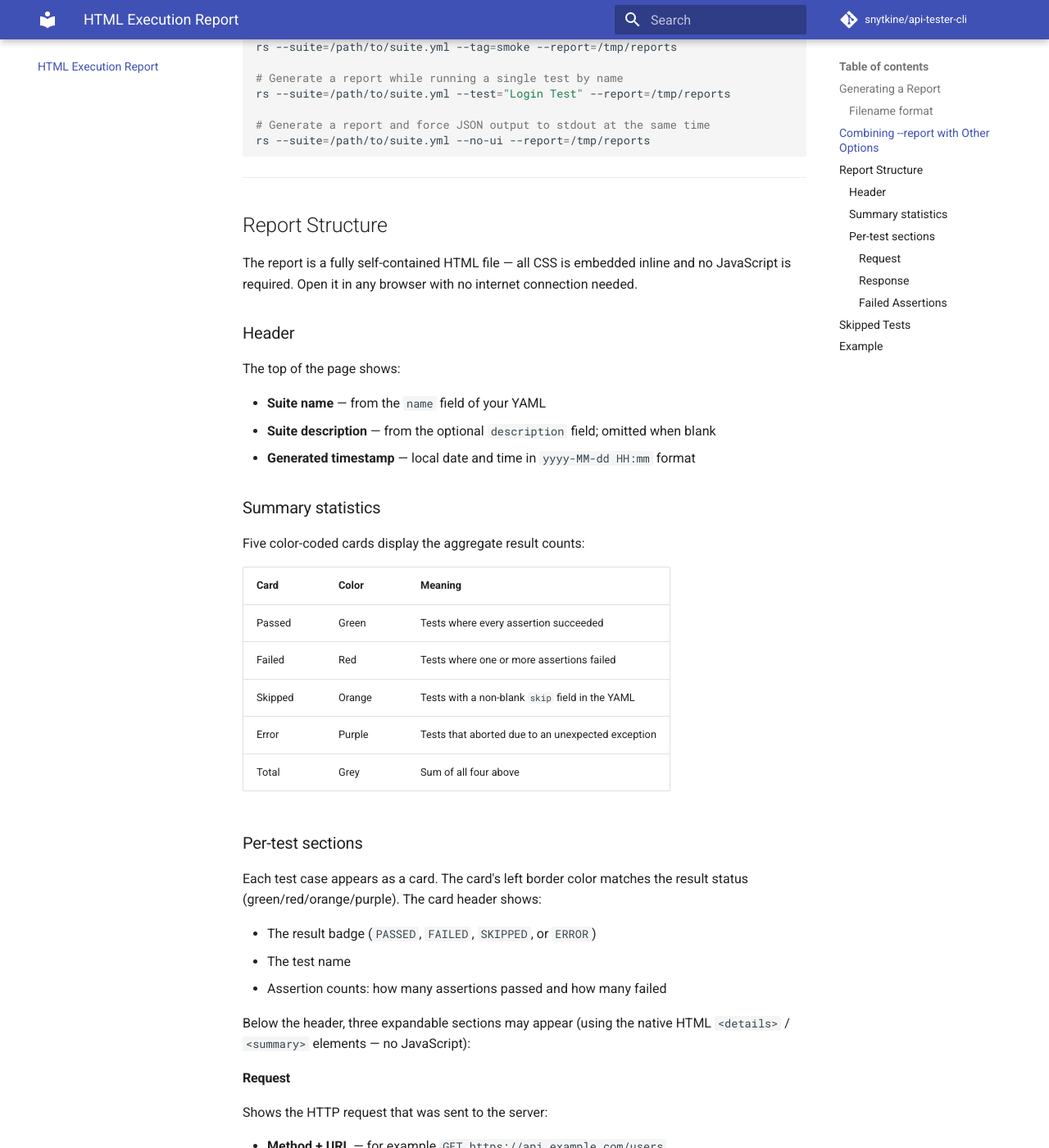
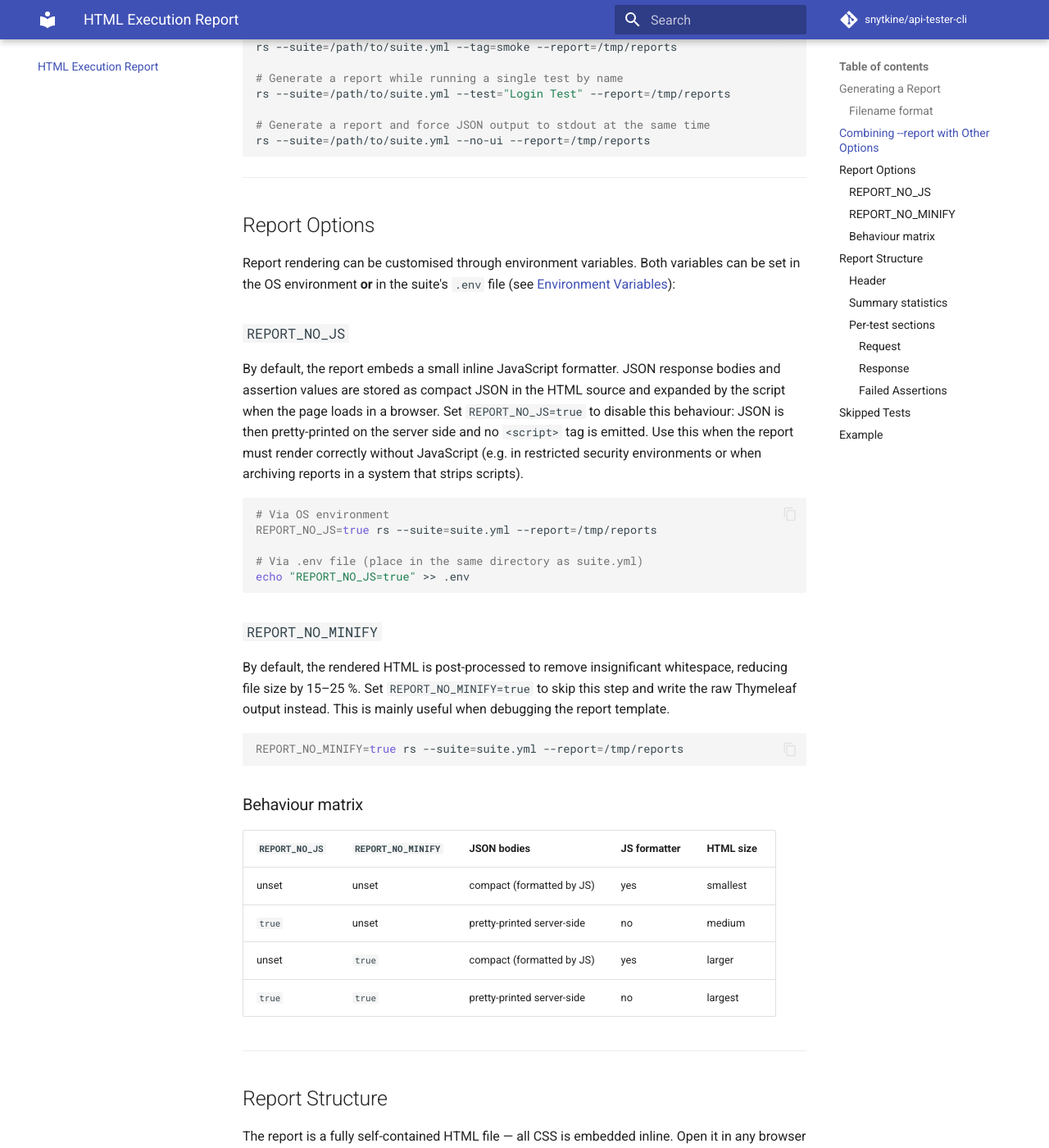
Before and after one commit to snytkine/api-tester-cli, an MkDocs documentation site: the page built from docs/html-report.md, in a window 1280 px wide and 1400 px high, scrolled down 1611 px. Shown: the whole window at 82% size. Built offline with MkDocs 1.6.1 and Material for MkDocs 9.7.7, drawn with Linux system fonts in a browser that asks for light colours; comment, search, counter and statistics services are not loaded; some of the changed text lies outside the part shown.

Commit message:
Updated documentation on how to disable report minification and how to disable adding javascript to report

````diff
--- a/docs/html-report.md
+++ b/docs/html-report.md
@@ -75,10 +75,54 @@ rs --suite=/path/to/suite.yml --no-ui --report=/tmp/reports
 
 ---
 
+## Report Options
+
+Report rendering can be customised through environment variables. Both variables can be set in
+the OS environment **or** in the suite's `.env` file (see
+[Environment Variables](environment-variables.md)):
+
+### `REPORT_NO_JS`
+
+By default, the report embeds a small inline JavaScript formatter. JSON response bodies and
+assertion values are stored as compact JSON in the HTML source and expanded by the script when
+the page loads in a browser. Set `REPORT_NO_JS=true` to disable this behaviour: JSON is then
+pretty-printed on the server side and no `<script>` tag is emitted. Use this when the report
+must render correctly without JavaScript (e.g. in restricted security environments or when
+archiving reports in a system that strips scripts).
+
+```bash
+# Via OS environment
+REPORT_NO_JS=true rs --suite=suite.yml --report=/tmp/reports
+
+# Via .env file (place in the same directory as suite.yml)
+echo "REPORT_NO_JS=true" >> .env
+```
+
+### `REPORT_NO_MINIFY`
+
+By default, the rendered HTML is post-processed to remove insignificant whitespace, reducing
+file size by 15–25 %. Set `REPORT_NO_MINIFY=true` to skip this step and write the raw
+Thymeleaf output instead. This is mainly useful when debugging the report template.
+
+```bash
+REPORT_NO_MINIFY=true rs --suite=suite.yml --report=/tmp/reports
+```
+
+### Behaviour matrix
+
+| `REPORT_NO_JS` | `REPORT_NO_MINIFY` | JSON bodies | JS formatter | HTML size |
+|---|---|---|---|---|
+| unset | unset | compact (formatted by JS) | yes | smallest |
+| `true` | unset | pretty-printed server-side | no | medium |
+| unset | `true` | compact (formatted by JS) | yes | larger |
+| `true` | `true` | pretty-printed server-side | no | largest |
+
+---
+
 ## Report Structure
 
-The report is a fully self-contained HTML file — all CSS is embedded inline and no JavaScript
-is required. Open it in any browser with no internet connection needed.
+The report is a fully self-contained HTML file — all CSS is embedded inline. Open it in any
+browser with no internet connection needed.
 
 ### Header
 
````
Also changed, not shown: other parts of docs/html-report.md (+1 -1 lines), README.md (+8 -4 lines), docs/environment-variables.md (+15 -0 lines).
